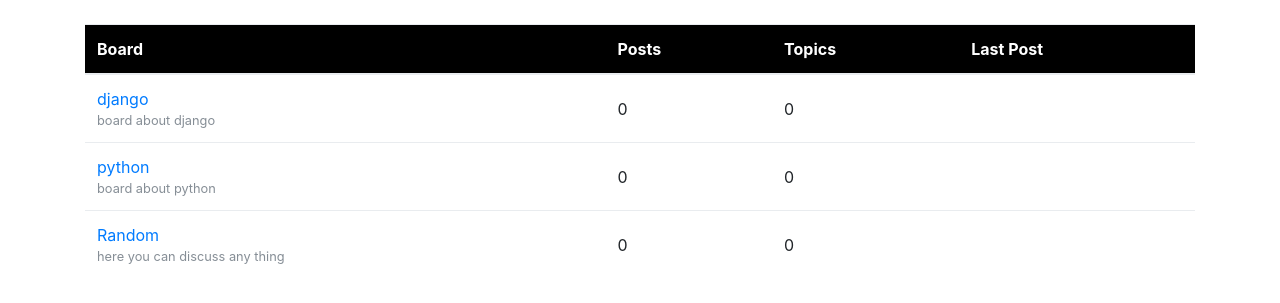
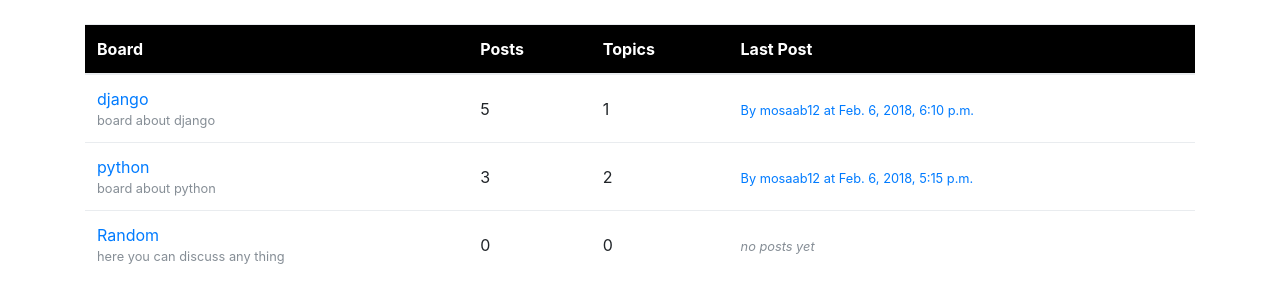
Before and after one commit to Mosaab4/Discussion-Fourm, a Django app: page / in a window 1280 px wide. Shown: the part 128-431 px from the top of the page. Run offline with Django 3.2, Linux system fonts and the light colour scheme; data comes from the database, SQL or seed files in the repository; both versions use the stored data as it was after the commit; some libraries are stand-ins or nearby versions; some web fonts are replaced.

Commit message:
add query sets

```diff
--- a/myproject/boards/models.py
+++ b/myproject/boards/models.py
@@ -3,6 +3,7 @@
 
 from django.db import models
 from django.contrib.auth.models import User
+from django.utils.text import Truncator
 
 class Board(models.Model):
     name = models.CharField(max_length=30,unique=True)
@@ -11,11 +12,20 @@
     def __str__(self):
         return self.name
 
+    def get_posts_count(self):
+        return Post.objects.filter(topic__board=self).count()
+
+    def get_last_post(self):
+        return Post.objects.filter(topic__board=self).order_by('-created_at').first()
+
 class Topic(models.Model):
     subject = models.CharField(max_length=255)
     last_updated = models.DateTimeField(auto_now_add=True)
     board = models.ForeignKey(Board,related_name='topics')
     starter = models.ForeignKey(User, related_name='topics')
+
+    def __str__(self):
+        return self.subject
 
 class Post(models.Model):
     message = models.TextField(max_length=4000)
@@ -24,3 +34,7 @@
     updated_at = models.DateTimeField(null=True)
     created_by = models.ForeignKey(User, related_name='posts')
     updated_by = models.ForeignKey(User, null=True, related_name='+')
+
+    def __str__(self):
+        truncated_message = Truncator(self.message)
+        return truncated_message.chars(30)
--- a/myproject/templates/home.html
+++ b/myproject/templates/home.html
@@ -23,9 +23,28 @@
                         <a href="{% url 'board_topics' board.pk%}">{{ board.name }}</a>
                         <small class="text-muted d-block">{{ board.description }}</small>
                     </td>
-                    <td class="align-middle">0</td>
-                    <td class="align-middle">0</td>
-                    <td></td>
+                    <td class="align-middle">
+                        {{ board.get_posts_count }}
+                    </td>
+                    <td class="align-middle">
+                        {{board.topics.count}}
+                    </td>
+                    <td class="align-middle">
+                        {% with post=board.get_last_post %}
+                            {% if post %}
+                                <small>
+                                    <a href="{% url 'topic_posts' board.pk post.topic.pk%}">
+                                        By {{ post.created_by.username }} at {{ post.created_at }}
+                                    </a>
+                                </small>
+                            {% else %}
+                                <small class="text-muted">
+                                    <em> no posts yet</em>
+                                </small>
+                            {% endif %}
+
+                        {% endwith %}
+                    </td>
                 </tr>
             {% endfor %}
         </tbody>
```
Also changed, not shown: myproject/db.sqlite3, 2 other files.
